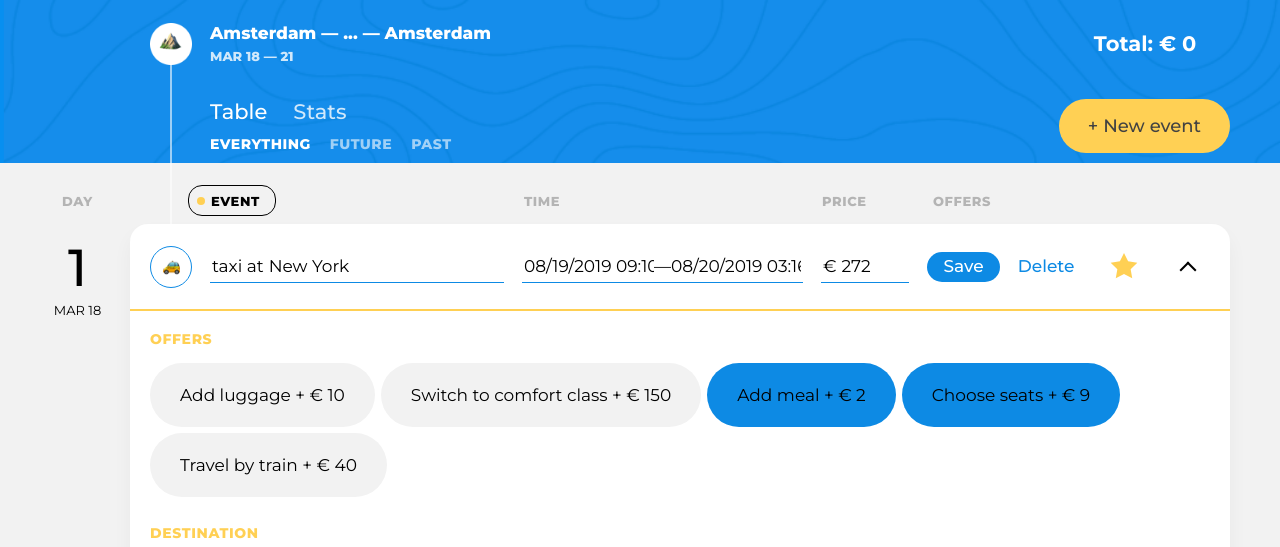
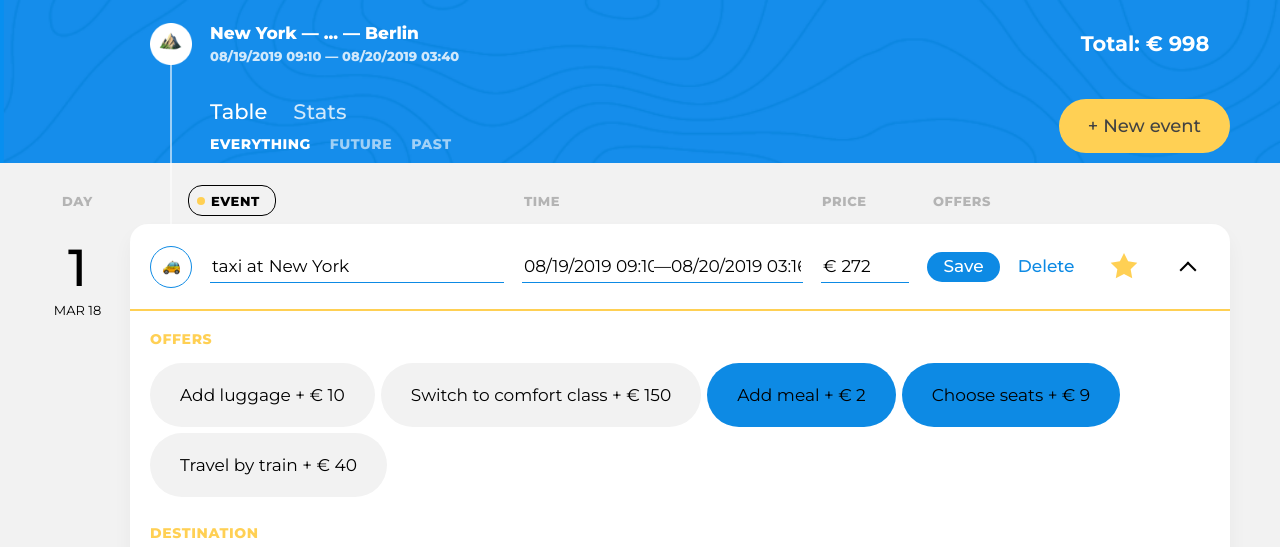
Before and after one commit to twelwet/352625-big-trip-9, a website built with webpack: page public/index.html in a window 1280 px wide. Shown: the top 547 px of the page. Built offline with nearby package versions, Linux system fonts and the light colour scheme.

Commit message:
Divides data and template for tripInfo component

```diff
--- a/public/index.html
+++ b/public/index.html
@@ -19,9 +19,6 @@
           <section class="trip-main__trip-info  trip-info">
             <!-- Маршрут -->
 
-            <p class="trip-info__cost">
-              Total: &euro;&nbsp;<span class="trip-info__cost-value">0</span>
-            </p>
           </section>
 
           <div class="trip-main__trip-controls  trip-controls">
--- a/src/components/mock-data.js
+++ b/src/components/mock-data.js
@@ -202,4 +202,10 @@ const getRoutePoints = (count = 4) => {
 
 const routePoints = getRoutePoints();
 
-export {menu, filters, routePoints};
+const tripInfo = {
+  cities: routePoints.map((point) => point.city),
+  dates: routePoints.map((point) => point.date),
+  totalPrice: routePoints.map((point) => point.price).reduce((sum, current) => sum + current)
+};
+
+export {menu, filters, routePoints, tripInfo};
--- a/src/components/trip-info.js
+++ b/src/components/trip-info.js
@@ -2,9 +2,13 @@
 
 const getTripInfoTemplate = (data) => `
   <div class="trip-info__main">
-    <h1 class="trip-info__title">Amsterdam — ... — Amsterdam</h1>
-    <p class="trip-info__dates">Mar 18&nbsp;—&nbsp;21</p>
+    <h1 class="trip-info__title">${data.cities[0]} — ... — ${data.cities[data.cities.length - 1]}</h1>
+    <p class="trip-info__dates">${data.dates[0].start} —&nbsp;${data.dates[data.dates.length - 1].end}</p>
   </div>
+  <p class="trip-info__cost">
+    Total: &euro; <span class="trip-info__cost-value">${data.totalPrice}</span>
+  </p>
+
 `;
 
 export {getTripInfoTemplate};
--- a/src/main.js
+++ b/src/main.js
@@ -1,6 +1,6 @@
 // main.js
 
-import {menu, filters} from './components/mock-data.js';
+import {menu, filters, tripInfo} from './components/mock-data.js';
 import {getTripInfoTemplate} from './components/trip-info.js';
 import {getMenuTemplate} from './components/menu.js';
 import {getFiltersTemplate} from './components/filters.js';
@@ -15,7 +15,7 @@ const tripControlsElement = document.querySelector(`.trip-controls`);
 const tripEventsElement = document.querySelector(`.trip-events`);
 const tripEventsHeaderElement = tripEventsElement.querySelector(`h2`);
 
-render(getTripInfoTemplate(), tripInfoElement);
+render(getTripInfoTemplate(tripInfo), tripInfoElement);
 render(getMenuTemplate(menu), tripControlsElement);
 render(getFiltersTemplate(filters), tripControlsElement, `beforeEnd`);
 render(getTripSortTemplate(), tripEventsHeaderElement, `afterEnd`);
```
